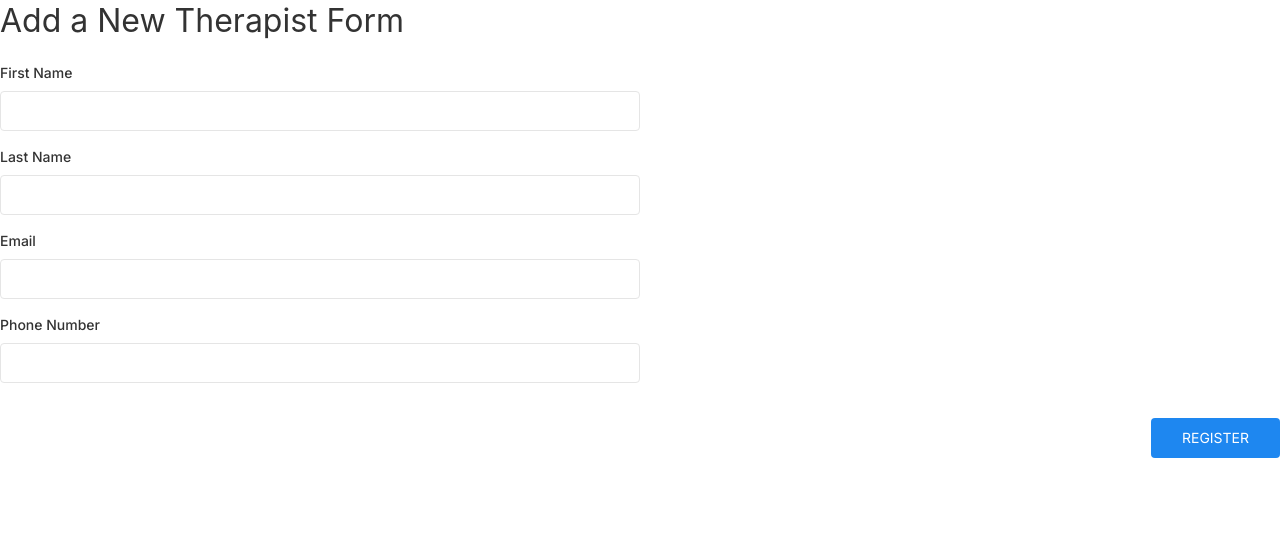
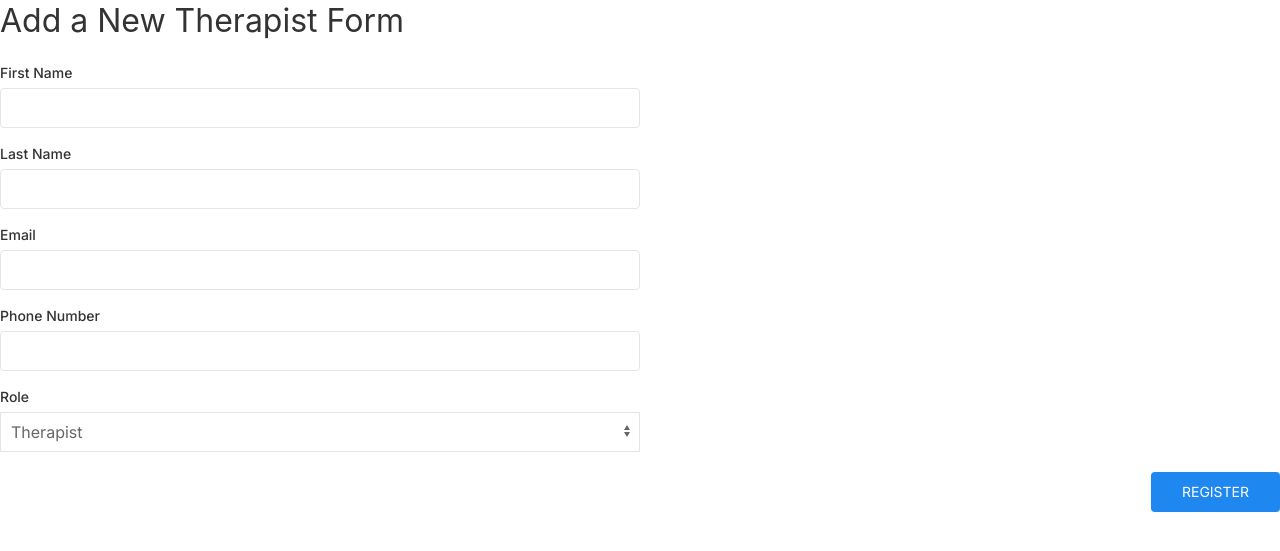
Before and after one commit to MicroGltch/LIWANAG, a PHP site: page /LIWANAG/Dashboards/forAdmin/add_therapist.php in a window 1280 px wide. Shown: the top 551 px of the page. Run offline with PHP 8.4, Linux system fonts and the light colour scheme; the visitor is signed in with stand-in values (Sample User, id 1); some libraries are stand-ins or nearby versions.

Commit message:
add head therapist
modified the add therapist and login logic to require head therapist too

```diff
--- a/Accounts/loginverify/loginlogic.php
+++ b/Accounts/loginverify/loginlogic.php
@@ -111,7 +111,7 @@ if (isset($_POST['email']) && isset($_POST['password'])) {
             exit();
         }
 
-        if ($status === 'Pending' && $accountType ==='therapist' && $passwordCorrect) {
+        if ($status === 'Pending' && in_array($accountType, ['therapist', 'head therapist']) && $passwordCorrect) {
             // Check if the entered password is the default one
             if (password_verify("Liwanag@2025", $storedPassword)) {
                 echo json_encode([
@@ -121,7 +121,7 @@ if (isset($_POST['email']) && isset($_POST['password'])) {
                 ]);
                 exit();
             }
-        } elseif ($status === 'Pending' && $accountType ==='therapist' && !$passwordCorrect){
+        } elseif ($status === 'Pending' && in_array($accountType, ['therapist', 'head therapist']) && !$passwordCorrect) {
             echo json_encode(['sweetalert' => ["Default Password Required", "Your account is pending activation. Please use the default password.", "warning"]]);
             exit();
 
--- a/Dashboards/forAdmin/add_therapist.php
+++ b/Dashboards/forAdmin/add_therapist.php
@@ -1,6 +1,6 @@
 <?php
 require_once "../../dbconfig.php";
-require_once "../../Accounts/signupverify/vendor/autoload.php"; // ✅ Load PHPMailer
+require_once "../../Accounts/signupverify/vendor/autoload.php";
 use PHPMailer\PHPMailer\PHPMailer;
 use PHPMailer\PHPMailer\Exception;
 session_start();
@@ -10,55 +10,33 @@ if (!isset($_SESSION['account_ID']) || !in_array(strtolower($_SESSION['account_T
     header("Location: ../../Accounts/loginpage.php");
     exit();
 }
-
-
 ?>
 
 <!DOCTYPE html>
 <html lang="en">
-
 <head>
     <meta charset="UTF-8">
     <meta name="viewport" content="width=device-width, initial-scale=1.0">
     <title>Add Therapist</title>
-
-    <!-- Favicon -->
     <link rel="icon" type="image/x-icon" href="../../assets/favicon.ico">
-
-    <!-- Fonts -->
     <link rel="preconnect" href="https://fonts.googleapis.com">
     <link rel="preconnect" href="https://fonts.gstatic.com" crossorigin>
     <link href="https://fonts.googleapis.com/css2?family=Inter:wght@100..900&family=Roboto:wght@100..900&display=swap" rel="stylesheet">
-
-    <!-- UIkit Library -->
     <link rel="stylesheet" href="../../CSS/uikit-3.22.2/css/uikit.min.css" />
     <script src="../../CSS/uikit-3.22.2/js/uikit.min.js"></script>
     <script src="../../CSS/uikit-3.22.2/js/uikit-icons.min.js"></script>
-
-    <!-- LIWANAG CSS -->
     <link rel="stylesheet" href="../../CSS/style.css" type="text/css" />
     <script src="https://code.jquery.com/jquery-3.7.0.js"></script>
     <script src="https://cdn.datatables.net/1.13.7/js/jquery.dataTables.min.js"></script>
     <script src="https://cdn.datatables.net/1.13.7/js/dataTables.uikit.min.js"></script>
-
-    <!--SWAL-->
     <script src="https://cdn.jsdelivr.net/npm/sweetalert2@11"></script>
-
-    <style>
-        html,
-        body {
-            background-color: #ffffff !important;
-        }
-    </style>
-
+    <style> html, body { background-color: #ffffff !important; } </style>
 </head>
 
 <body>
-        <!-- Content Area -->
     <h2>Add a New Therapist Form</h2>
 
-                <form id="addTherapist" class="uk-form-s tacked" method="POST" action="add_therapist.php">
-
+    <form id="addTherapist" class="uk-form-stacked" method="POST" action="add_therapist.php">
         <div class="uk-width-1-2@s">
             <label class="uk-form-label">First Name</label>
             <input class="uk-input" type="text" name="therapist_fname" required>
@@ -75,21 +53,24 @@ if (!isset($_SESSION['account_ID']) || !in_array(strtolower($_SESSION['account_T
             <label class="uk-form-label">Phone Number</label>
             <input class="uk-input" type="text" name="therapist_phone" required>
         </div>
-
-
+        <div class="uk-width-1-2@s">
+            <label class="uk-form-label">Role</label>
+            <select class="uk-select" name="therapist_role" required>
+                <option value="therapist">Therapist</option>
+                <option value="head therapist">Head Therapist</option>
+            </select>
+        </div>
         <div class="uk-width-1-1 uk-text-right uk-margin-top">
             <button class="uk-button uk-button-primary" type="submit" id="registerTherapist">Register</button>
         </div>
     </form>
-
 </body>
-
 </html>
 
 <?php
-// Handle Form Submission
+// ✅ Handle Form Submission
 if ($_SERVER["REQUEST_METHOD"] === "POST") {
-    global $connection; // ✅ Use the existing connection
+    global $connection;
     date_default_timezone_set('Asia/Manila');
 
     $firstName = ucfirst(strtolower($_POST["therapist_fname"]));
@@ -97,16 +78,15 @@ if ($_SERVER["REQUEST_METHOD"] === "POST") {
     $therapist_name = $firstName . " " . $lastName;
     $email = trim($_POST["therapist_email"]);
     $phone = trim($_POST["therapist_phone"]);
-    $created  = date("Y-m-d H:i:s");
+    $role = $_POST["therapist_role"] ?? "therapist";
+    $created = date("Y-m-d H:i:s");
 
-    // ✅ Secure Default Password
     $defaultPassword = password_hash("Liwanag@2025", PASSWORD_DEFAULT);
-
     $accountAddress = "Admin Office";
-    $accountType = "therapist";
+    $accountType = $role;
     $accountStatus = "Pending";
 
-    if (empty($firstName) || empty($lastName) || empty($email) || empty($phone)) {
+    if (empty($firstName) || empty($lastName) || empty($email) || empty($phone) || empty($accountType)) {
         echo "<script>
             window.parent.postMessage({
                 'type': 'swal',
@@ -128,9 +108,9 @@ if ($_SERVER["REQUEST_METHOD"] === "POST") {
             $stmt->bind_param("ssssssssss", $firstName, $lastName, $email, $defaultPassword, $accountAddress, $phone, $accountType, $accountStatus, $created, $created);
 
             if ($stmt->execute()) {
-                send_email_notification($email, $therapist_name);
+                send_email_notification($email, $therapist_name, $accountType);
                 echo "<script>
-                    console.log('postMessage sent: Success'); // ADD THIS LINE
+                    console.log('postMessage sent: Success');
                     window.parent.postMessage({
                         'type': 'swal',
                         'title': 'Success',
@@ -155,28 +135,28 @@ if ($_SERVER["REQUEST_METHOD"] === "POST") {
     $connection->close();
 }
 
-// ✅ Function to Send Email Notification for New Appointments
-function send_email_notification($email, $therapist_name) {
+// ✅ Email Sender Function
+function send_email_notification($email, $therapist_name, $accountType) {
     $mail = new PHPMailer(true);
 
     try {
         $mail->isSMTP();
-        $mail->Host = 'smtp.hostinger.com'; // Change this to your SMTP host
+        $mail->Host = 'smtp.hostinger.com';
         $mail->SMTPAuth = true;
-        $mail->Username = 'no-reply@myliwanag.com'; // Change to your email
-        $mail->Password = '[l/+1V/B4'; // Change to your SMTP password
+        $mail->Username = 'no-reply@myliwanag.com';
+        $mail->Password = '[l/+1V/B4'; // Replace with actual password
         $mail->SMTPSecure = PHPMailer::ENCRYPTION_SMTPS;
         $mail->Port = 465;
 
         $mail->setFrom('no-reply@myliwanag.com', "Little Wanderer's Therapy Center");
         $mail->addAddress($email, $therapist_name);
         $mail->isHTML(true);
-        $mail->Subject = "Welcome to Little Wanderer's Therapy Center - Therapist Account Created";
+        $mail->Subject = "Welcome to Little Wanderer's Therapy Center - " . ucwords($accountType) . " Account Created";
 
         $emailBody = "
             <h3>Welcome to Little Wanderer's Therapy Center</h3>
             <p>Dear <strong>$therapist_name</strong>,</p>
-            <p>We are excited to welcome you as a therapist at <strong>Little Wanderer's Therapy Center</strong>. Your account has been successfully created and is currently <strong>not yet activated</strong>.</p>
+            <p>We are excited to welcome you as a <strong>" . ucwords($accountType) . "</strong> at <strong>Little Wanderer's Therapy Center</strong>. Your account has been successfully created and is currently <strong>not yet activated</strong>.</p>
 
             <h4>Login Credentials:</h4>
             <ul>
@@ -208,5 +188,4 @@ function send_email_notification($email, $therapist_name) {
         return false;
     }
 }
-
 ?>
```
Lines whose indentation alone changed are shown as unchanged.
